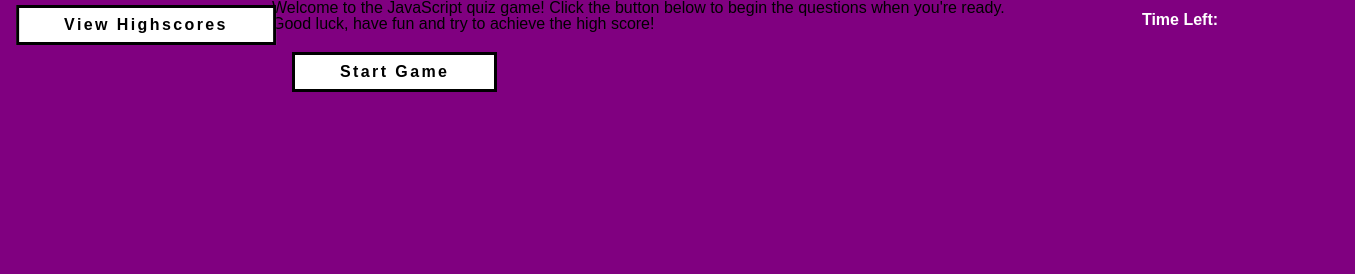
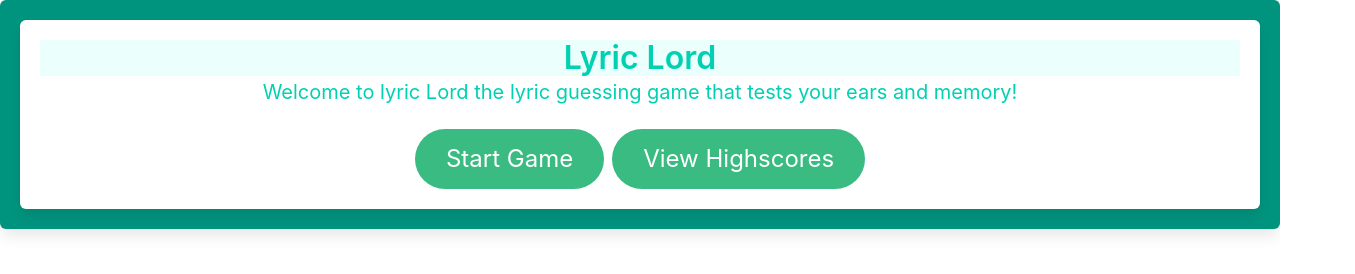
Before and after one commit to EliteHuskie/project-01-music-lyrics-game, a plain HTML site: page index.html in a window 1280 px wide. Shown: the whole page, 1355 px wide, since content can reach past the window. Drawn offline with nearby package versions, Linux system fonts and the light colour scheme.

Commit message:
htmls with framework

```diff
--- a/assets/css/reset.css
+++ /dev/null
@@ -1,32 +0,0 @@
-/* reset.css - a list of rules that 'reset' all of the default browser styles */
-
-/* All elements and applies settings based on below */
-* {
-    margin: 0;
-    padding: 0;
-    box-sizing: border-box;
-  }
-/* Applies below to HTML */
-  html {
-    height: 100%;
-  }
-/* The following is applied to the body */
-  body {
-    min-height: 100%;
-    line-height: 1;
-    font-family: sans-serif;
-  }
-/* Font-size to add of the different headings */
-  h1, h2, h3, h4, h5, h6 {
-    font-size: 100%;
-  }
-/* Properties getting the below values */
-  input, select, option, optgroup, textarea, button,
-  pre, code {
-    font-size: 100%;
-    font-family: inherit;
-  }
-/* Ordered and unordered list get the following list-style */
-  ol, ul {
-    list-style: none;
-  }
--- a/assets/css/style.css
+++ /dev/null
@@ -1,85 +0,0 @@
-/* style.css - is what determines the 'style' of the website and pages that are linked */
-
-/* Any elements that use the below variables will have the specified color */
-:root {
-    --borderColor: black;
-    --bodyColor: purple;
-    --buttonColor: white;
-    --hoverColor: green;
-    --correctAnswer: green;
-    --incorrectAnswer: red;
-}
-
-/* Webpage will have background color as specified */
-body{
-    background-color: var(--bodyColor);
-}
-
-/* Settings for any elements using 'Button' class */
-.Button{
-    position: relative;
-    top: 50%;
-    left: 50%;
-    margin-bottom: 20px;
-    margin-left: 10px;
-    transform: translate(-50%, -50%);
-    padding: 8px 45px;
-    border: 3px solid var(--borderColor);
-    background-color: var(--buttonColor);
-    font-weight: 700;
-    letter-spacing: 0.15em;
-    cursor: pointer;
-}
-
-/* Hover over Buttons */
-.Button:hover{
-    background-color: var(--hoverColor);
-}
-
-/* When Buttons are active */
-.Button:active{
-    opacity: 0.80;
-}
-
-/* Element settings when uisng HighScore */
-#HighScore {
-    height: 50px;
-    width: 272px;
-    background-color: var(--bodyColor);
-    float: left;
-}
-
-/* Settings for when initials is used */
-#initials {
-    padding: 0 4px;
-    margin: 0 8px;
-}
-
-/* Settings when startGame is used for webpage */
-#startGame {
-    display: initial;
-    border: 3px solid var(--borderColor);
-    background-color: var(--buttonColor);
-    font-weight: 700;
-    letter-spacing: 0.15em;
-    padding: 8px 45px;
-    margin: 20px;
-    cursor: pointer;
-}
-
-/* When hovering over using startGame */
-#startGame:hover{
-    background-color: var(--hoverColor);
-}
-
-/* Time Window will use the below settings */
-#TimeWindow {
-    height: 50px;
-    width: 350px;
-    background-color: var(--bodyColor);
-    float: right;
-    margin-right: -75px;
-    text-align: center;
-    padding: 12px 0px;
-    color: var(--buttonColor);
-}
--- a/assets/js/script.js
+++ /dev/null
@@ -1 +0,0 @@
-// Variables needed for lyrics game
--- a/index.html
+++ b/index.html
@@ -1,34 +1,34 @@
 <!DOCTYPE html>
 <html lang="en">
-<!-- Head section that holds the 'meta' and 'link' tags -->
+
 <head>
     <meta charset="UTF-8">
     <meta http-equiv="X-UA-Compatible" content="ie=edge" />
     <meta name="viewport" content="width=device-width, initial-scale=1.0">
     <link rel="stylesheet" type="text/css" href="./assets/css/reset.css" />
-    <link rel="stylesheet" type="text/css" href="./assets/css/style.css" />
-    <title>Coding Quiz Game</title>
+    <link rel="stylesheet" href="https://cdn.jsdelivr.net/npm/bulma@0.9.4/css/bulma.min.css" />
+    <title>Lyric Lord enter</title>
 </head>
-<body>
-<!-- High Score section with link to the associated html file -->
-    <section>
-        <div id="HighScore">
-            <a href="./assets/high-scores.html"><button class="Button">View Highscores</button></a>
-        </div>
-<!-- Time Window and the text that will display on the webpage -->
-        <div id="TimeWindow">
-            <h1>Time Left: <span id="timeLeft"></span></h1>
+<body class="box has-background-primary-dark">
+
+
+    <section class="box">
+
+        <h1 class="title has-text-centered has-text-primary has-background-primary-light">Lyric Lord</h1>
+        <p class="subtitle has-text-centered has-text-primary">Welcome to lyric Lord the lyric guessing game that tests your ears and memory!</p>
+       <div class="buttons is-centered">
+        <a href="./assets/Quizpage.html"><button class="button is-success is-large is-rounded is-active">Start Game</button></a>
+        <a href="./assets/high-scores.html"><button class="button is-success is-large is-rounded is-active">View Highscores</button></a>
         </div>
     </section>
-<!-- Quiz Game where a paragraph is present to introduce the game and the 'Start Game' button visible to users -->
-    <section class="quizGame">
-        <p id="game-paragraph">Welcome to the JavaScript quiz game! Click the button below to begin the questions when you're ready. Good luck, have fun and try to achieve the high score!</p>
-        <button id="startGame">Start Game</button>
-        <h1 id="quizQuestion"></h1>
-        <ul id="quizChoices"></ul>
-    </section>
-<!-- Scripts for Question Bank and the main JS Script for the Coding Quiz Game -->
-    <script src="./assets/js/question-bank.js"></script>
-    <script src="./assets/js/script.js"></script>
+
+
+
+
+
+
+
+
+
 </body>
 </html>
```
Also changed, not shown: Quizpage.html (added, +30 -0 lines), assets/Quizpage.html (added, +30 -0 lines), assets/high-scores.html (deleted, +0 -28 lines), 2 other files.
